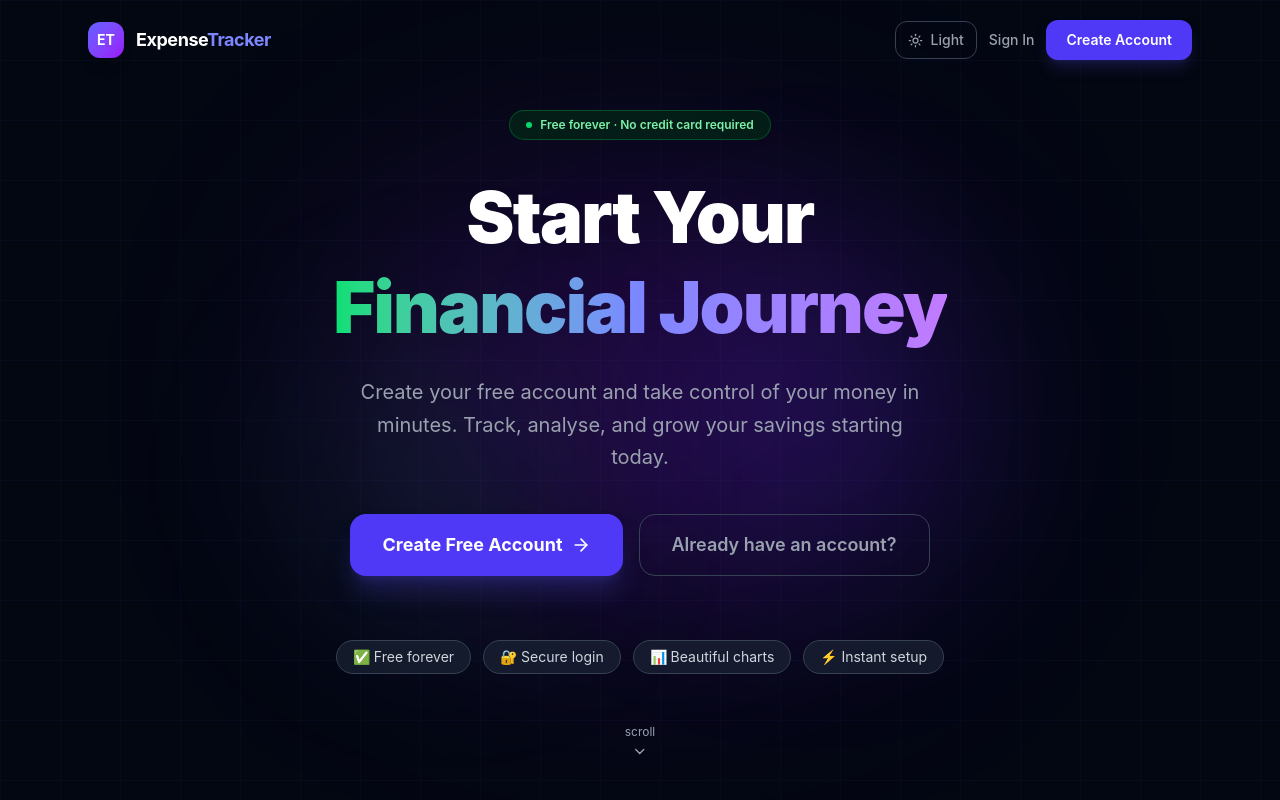
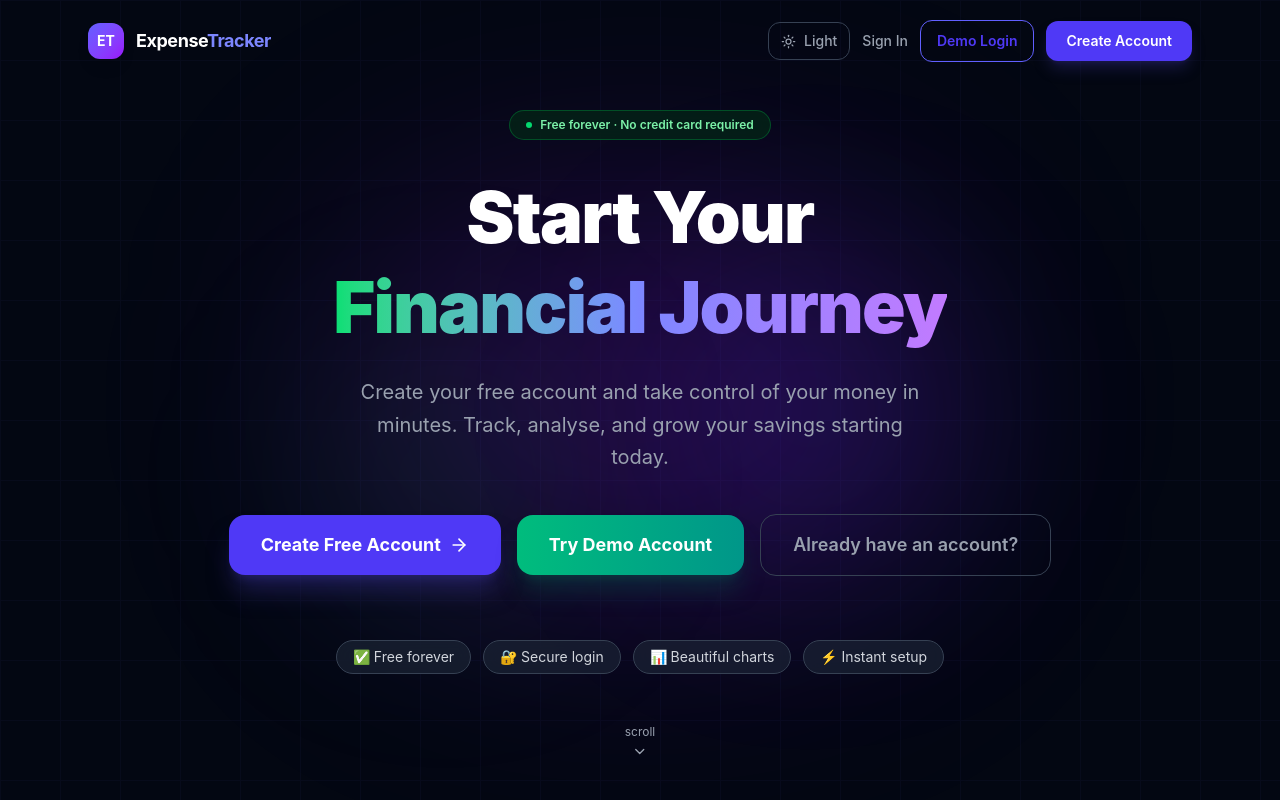
Before and after one commit to Yuv-12/expense-tracker, a React (Vite) app in the folder frontend/: page /sign-up in a window 1280 px wide. Shown: the top 800 px of the page. Built offline with nearby package versions, Linux system fonts and the light colour scheme; no server answers.

Commit message:
feat: add guest login support to sign up page

```diff
--- a/frontend/src/app/pages/SignUpPage.tsx
+++ b/frontend/src/app/pages/SignUpPage.tsx
@@ -1,5 +1,6 @@
 import { useState, useEffect, useRef } from "react";
-import { SignUp } from "@clerk/clerk-react";
+import { SignUp, useSignIn } from "@clerk/clerk-react";
+import { useNavigate } from "react-router-dom";
 import { TrendingUp, BarChart3, Wallet, ArrowRight, ChevronDown, PiggyBank, Zap, Shield } from "lucide-react";
 import { useTheme } from "../context/ThemeContext";
 import { ThemeToggle } from "../components/ThemeToggle";
@@ -22,9 +23,42 @@ const features = [
   { icon: Zap,       color: "from-yellow-500 to-orange-500", title: "Real-time Updates", desc: "Add a transaction and see your balance, charts, and savings update instantly." },
 ];
 
+const GUEST_EMAIL = import.meta.env.VITE_GUEST_EMAIL || "guest@example.com";
+const GUEST_PASSWORD = import.meta.env.VITE_GUEST_PASSWORD || "Password123!";
+
 export default function SignUpPage() {
   const { theme } = useTheme();
   const dark = theme === "dark";
+
+  const { isLoaded, signIn, setActive } = useSignIn();
+  const navigate = useNavigate();
+  const [isDemoLoggingIn, setIsDemoLoggingIn] = useState(false);
+  const [demoError, setDemoError] = useState("");
+
+  const handleGuestLogin = async () => {
+    if (!isLoaded) return;
+    setIsDemoLoggingIn(true);
+    setDemoError("");
+    try {
+      const result = await signIn.create({
+        identifier: GUEST_EMAIL,
+        password: GUEST_PASSWORD,
+      });
+
+      if (result.status === "complete") {
+        await setActive({ session: result.createdSessionId });
+        navigate("/");
+      } else {
+        console.error("Clerk demo login status incomplete:", result);
+        setDemoError("Demo login requires further verification. Please sign in normally.");
+        setIsDemoLoggingIn(false);
+      }
+    } catch (err: any) {
+      console.error("Guest login failed:", err);
+      setDemoError(err.message || "Failed to sign in as guest.");
+      setIsDemoLoggingIn(false);
+    }
+  };
 
   const [showAuth, setShowAuth] = useState(false);
   const [scrolled, setScrolled] = useState(false);
@@ -94,6 +128,13 @@ export default function SignUpPage() {
           <div className="flex items-center gap-3">
             <ThemeToggle />
             <a href="/sign-in" className={`text-sm ${textSec} hover:text-indigo-400 transition font-medium`}>Sign In</a>
+            <button
+              onClick={handleGuestLogin}
+              disabled={isDemoLoggingIn}
+              className="border border-indigo-500 text-indigo-600 dark:border-indigo-400 dark:text-indigo-300 hover:bg-indigo-500/10 text-sm font-semibold px-4 py-2.5 rounded-xl transition-all disabled:opacity-50 disabled:cursor-not-allowed"
+            >
+              {isDemoLoggingIn ? "Logging in..." : "Demo Login"}
+            </button>
             <button onClick={scrollToAuth} className="bg-indigo-600 hover:bg-indigo-500 text-white text-sm font-semibold px-5 py-2.5 rounded-xl transition-all shadow-lg shadow-indigo-900/40">
               Create Account
             </button>
@@ -127,12 +168,29 @@ export default function SignUpPage() {
           Create your free account and take control of your money in minutes. Track, analyse, and grow your savings starting today.
         </p>
 
-        <div className="relative flex flex-col sm:flex-row gap-4 mb-16">
-          <button onClick={scrollToAuth} className="group flex items-center justify-center gap-2 bg-indigo-600 hover:bg-indigo-500 text-white font-bold px-8 py-4 rounded-2xl transition-all shadow-xl shadow-indigo-900/50 text-lg">
+        <div className="relative flex flex-col sm:flex-row gap-4 mb-16 justify-center items-center">
+          <button onClick={scrollToAuth} className="group flex items-center justify-center gap-2 bg-indigo-600 hover:bg-indigo-500 text-white font-bold px-8 py-4 rounded-2xl transition-all shadow-xl shadow-indigo-900/50 text-lg w-full sm:w-auto">
             Create Free Account
             <ArrowRight size={20} className="group-hover:translate-x-1 transition-transform" />
           </button>
-          <a href="/sign-in" className={`flex items-center justify-center gap-2 border ${border2} hover:border-gray-500 ${textSec} hover:text-white font-semibold px-8 py-4 rounded-2xl transition-all text-lg`}>
+          <button
+            onClick={handleGuestLogin}
+            disabled={isDemoLoggingIn}
+            className="flex items-center justify-center gap-2 bg-gradient-to-r from-emerald-500 to-teal-600 hover:from-emerald-400 hover:to-teal-500 text-white font-bold px-8 py-4 rounded-2xl transition-all shadow-xl shadow-teal-900/40 text-lg w-full sm:w-auto disabled:opacity-50 disabled:cursor-not-allowed"
+          >
+            {isDemoLoggingIn ? (
+              <>
+                <svg className="animate-spin -ml-1 mr-3 h-5 w-5 text-white" xmlns="http://www.w3.org/2000/svg" fill="none" viewBox="0 0 24 24">
+                  <circle className="opacity-25" cx="12" cy="12" r="10" stroke="currentColor" strokeWidth="4"></circle>
+                  <path className="opacity-75" fill="currentColor" d="M4 12a8 8 0 018-8V0C5.373 0 0 5.373 0 12h4zm2 5.291A7.962 7.962 0 014 12H0c0 3.042 1.135 5.824 3 7.938l3-2.647z"></path>
+                </svg>
+                Logging in...
+              </>
+            ) : (
+              "Try Demo Account"
+            )}
+          </button>
+          <a href="/sign-in" className={`flex items-center justify-center gap-2 border ${border2} hover:border-gray-500 ${textSec} hover:text-white font-semibold px-8 py-4 rounded-2xl transition-all text-lg w-full sm:w-auto`}>
             Already have an account?
           </a>
         </div>
@@ -199,8 +257,35 @@ export default function SignUpPage() {
           )}
         </div>
         {showAuth && (
-          <div ref={authRef} className="flex justify-center transition-all duration-500 opacity-100 translate-y-0">
+          <div ref={authRef} className="flex flex-col items-center gap-6 transition-all duration-500 opacity-100 translate-y-0">
             <SignUp appearance={clerkAppearance} />
+
+            <div className={`w-full max-w-[400px] ${bgCard} border ${border} rounded-2xl p-6 shadow-xl text-center`}>
+              <h3 className={`font-bold ${textPri} text-lg mb-2`}>Want a quick look?</h3>
+              <p className={`${textSec} text-sm mb-4`}>
+                Skip the sign-up process and explore the dashboard immediately using a pre-configured guest account.
+              </p>
+              <button
+                onClick={handleGuestLogin}
+                disabled={isDemoLoggingIn}
+                className="w-full flex items-center justify-center gap-2 bg-indigo-600 hover:bg-indigo-500 text-white font-semibold py-3 px-4 rounded-xl transition-all disabled:opacity-75 disabled:cursor-not-allowed"
+              >
+                {isDemoLoggingIn ? (
+                  <>
+                    <svg className="animate-spin -ml-1 mr-3 h-5 w-5 text-white" xmlns="http://www.w3.org/2000/svg" fill="none" viewBox="0 0 24 24">
+                      <circle className="opacity-25" cx="12" cy="12" r="10" stroke="currentColor" strokeWidth="4"></circle>
+                      <path className="opacity-75" fill="currentColor" d="M4 12a8 8 0 018-8V0C5.373 0 0 5.373 0 12h4zm2 5.291A7.962 7.962 0 014 12H0c0 3.042 1.135 5.824 3 7.938l3-2.647z"></path>
+                    </svg>
+                    Logging in as Guest...
+                  </>
+                ) : (
+                  "Log in as Guest / Demo"
+                )}
+              </button>
+              {demoError && (
+                <p className="text-red-500 text-xs mt-3 font-medium">{demoError}</p>
+              )}
+            </div>
           </div>
         )}
       </section>
```
